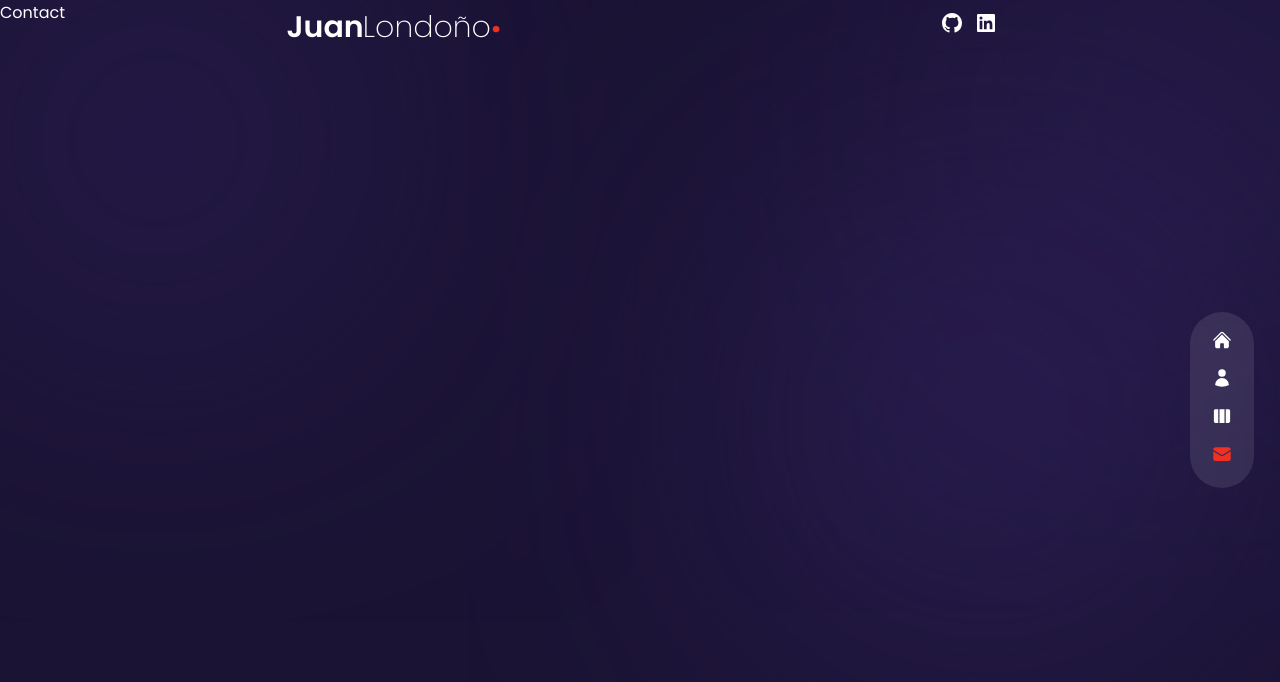
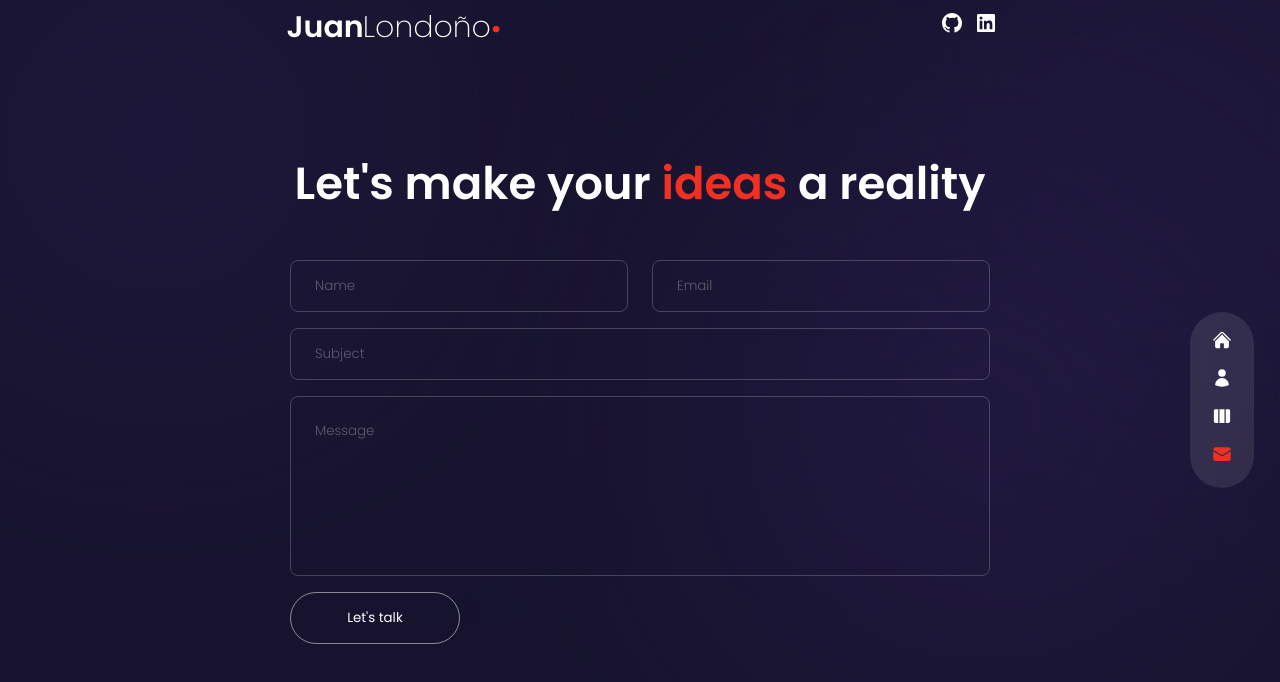
Before and after one commit to juancamilo32/react-portfolio, a React (Vite) app: page /contact in a window 1280 px wide. Shown: the top 682 px of the page. Built offline with nearby package versions, Linux system fonts and the light colour scheme.

Commit message:
Contact section implemented

```diff
--- a/package.json
+++ b/package.json
@@ -10,6 +10,7 @@
     "preview": "vite preview"
   },
   "dependencies": {
+    "@emailjs/browser": "^3.11.0",
     "animate.css": "^4.1.1",
     "framer-motion": "^10.15.0",
     "react": "^18.2.0",
--- /dev/null
+++ b/src/routes/Contact/Contact.css
@@ -0,0 +1,158 @@
+.app-contact {
+    height: 100%;
+    background-color: rgba(19, 20, 36, 0.3);
+}
+
+.app-contact-container {
+    margin-left: auto;
+    margin-right: auto;
+    padding-top: 0;
+    padding-bottom: 8rem;
+    text-align: center;
+    display: flex;
+    align-items: center;
+    justify-content: center;
+    height: 100%;
+}
+
+.app-contact-container-content {
+    display: flex;
+    flex-direction: column;
+    width: 100%;
+    max-width: 700px;
+    padding: 0 1rem;
+}
+
+.app-contact-title {
+    margin-bottom: 1rem;
+    font-weight: 600;
+    line-height: 1.25;
+    font-size: 35px;
+    text-align: center;
+    margin-bottom: 1rem;
+}
+
+.app-contact-form {
+    flex: 1 1 0%;
+    display: flex;
+    flex-direction: column;
+    gap: 1rem;
+    width: 100%;
+    margin-left: auto;
+    margin-right: auto;
+}
+
+.app-contact-form-inputs {
+    display: flex;
+    column-gap: 1.5rem;
+    width: 100%;
+}
+
+.app-contact-form-input {
+    font-family: 'Poppins';
+    color: white;
+    padding-left: 1.5rem;
+    border-radius: 0.5rem;
+    width: 100%;
+    height: 52px;
+    box-sizing: border-box;
+    background-color: transparent;
+    outline-style: none;
+    border: 1px solid rgba(255, 255, 255, 0.2);
+}
+
+.app-contact-form-input:focus,
+.app-contact-form-textarea:focus {
+    border-color: #F13024;
+    box-shadow: var(--tw-ring-inset) 0 0 0 calc(1px + var(--tw-ring-offset-width)) #F13024;
+}
+
+.app-contact-form-input::placeholder,
+.app-contact-form-textarea::placeholder {
+    color: rgba(255, 255, 255, 0.3);
+    font-weight: 300;
+}
+
+.app-contact-form-textarea {
+    font-family: 'Poppins';
+    color: white;
+    padding: 1.5rem;
+    border-radius: 0.5rem;
+    width: 100%;
+    resize: none;
+    height: 180px;
+    background-color: transparent;
+    outline-style: none;
+    box-sizing: border-box;
+    border: 1px solid rgba(255, 255, 255, 0.2);
+}
+
+.app-contact-form-button {
+    height: 52px;
+    border-radius: 9999px;
+    border: 1px solid rgba(255, 255, 255, 0.5);
+    max-width: 170px;
+    padding-left: 2rem;
+    padding-right: 2rem;
+    transition-property: all;
+    transition-timing-function: cubic-bezier(0.4, 0, 0.2, 1);
+    transition-duration: 300ms;
+    display: flex;
+    align-items: center;
+    justify-content: center;
+    overflow: hidden;
+    background-color: transparent;
+    font-family: 'Poppins';
+    color: white;
+}
+
+.app-contact-form-button:hover {
+    border-color: #F13024;
+    cursor: pointer;
+}
+
+.app-contact-form-button-text {
+    transition-property: all;
+    transition-timing-function: cubic-bezier(0.4, 0, 0.2, 1);
+    transition-duration: 500ms;
+}
+
+.app-contact-form-button-icon {
+    transform: translateY(-120%);
+    opacity: 0;
+    transition-property: all;
+    transition-timing-function: cubic-bezier(0.4, 0, 0.2, 1);
+    transition-duration: 300ms;
+    position: absolute;
+    font-size: 22px;
+}
+
+.app-contact-form-button:hover .app-contact-form-button-text {
+    transform: translateY(-120%);
+    opacity: 0;
+}
+
+.app-contact-form-button:hover .app-contact-form-button-icon {
+    display: flex;
+    transform: translateY(0);
+    opacity: 100;
+}
+
+
+@media screen and (min-width: 1200px) {
+
+    .app-contact-container {
+        text-align: left;
+    }
+
+    .app-contact-title {
+        margin-bottom: 3rem;
+        font-size: 45px;
+    }
+}
+
+@media screen and(min-width: 768px) {
+    .app-contact-title {
+        font-size: 54px;
+    }
+}
--- a/src/routes/Contact/Contact.jsx
+++ b/src/routes/Contact/Contact.jsx
@@ -1,8 +1,69 @@
 import React from 'react'
+import emailjs from '@emailjs/browser';
+
+import './Contact.css'
+
+import { BsArrowRight } from 'react-icons/bs';
+
+import { motion } from 'framer-motion';
+import { fadeIn } from '../../animations/variants';
+
 
 const Contact = () => {
+
+    const form = React.useRef();
+
+    const sendEmail = (e) => {
+        e.preventDefault();
+
+        emailjs.sendForm('service_ji9fevs', 'template_x2jio0b', form.current, '_1sO8GRAK1WKu5fVx')
+            .then((result) => {
+                console.log(result.text);
+            }, (error) => {
+                console.log(error.text);
+            });
+    };
+
+    function refreshPage() {
+        setTimeout(() => {
+            window.location.reload(true);
+        }, 2000);
+    }
+
     return (
-        <div>Contact</div>
+        <div className='app-contact'>
+            <div className='app-contact-container'>
+                <div className='app-contact-container-content'>
+                    <motion.h2
+                        className='app-contact-title'
+                        variants={fadeIn('up', 0.2)}
+                        initial='hidden'
+                        animate='show'
+                        exit='hidden'
+                    >Let's make your <span className='red-color'>ideas</span> a reality</motion.h2>
+                    <motion.form
+                        ref={form}
+                        onSubmit={sendEmail}
+                        className='app-contact-form'
+                        variants={fadeIn('up', 0.4)}
+                        initial='hidden'
+                        animate='show'
+                        exit='hidden'
+                    >
+                        <div className='app-contact-form-inputs'>
+                            <input type='text' placeholder='Name' name='name' className='app-contact-form-input' />
+                            <input type='text' placeholder='Email' name='email' className='app-contact-form-input' />
+                        </div>
+                        <input type='text' placeholder='Subject' name='subject' className='app-contact-form-input' />
+                        <textarea placeholder='Message' name='message' className='app-contact-form-textarea'></textarea>
+                        <button className='app-contact-form-button' type="submit" value="Send" onClick={refreshPage}>
+                            <span className='app-contact-form-button-text'>Let's talk</span>
+                            <BsArrowRight className='app-contact-form-button-icon' />
+                        </button>
+                    </motion.form>
+                </div>
+            </div>
+        </div>
     )
 }
 
```
Also changed, not shown: 1 other file (tests, documents, lock files or other folders).
